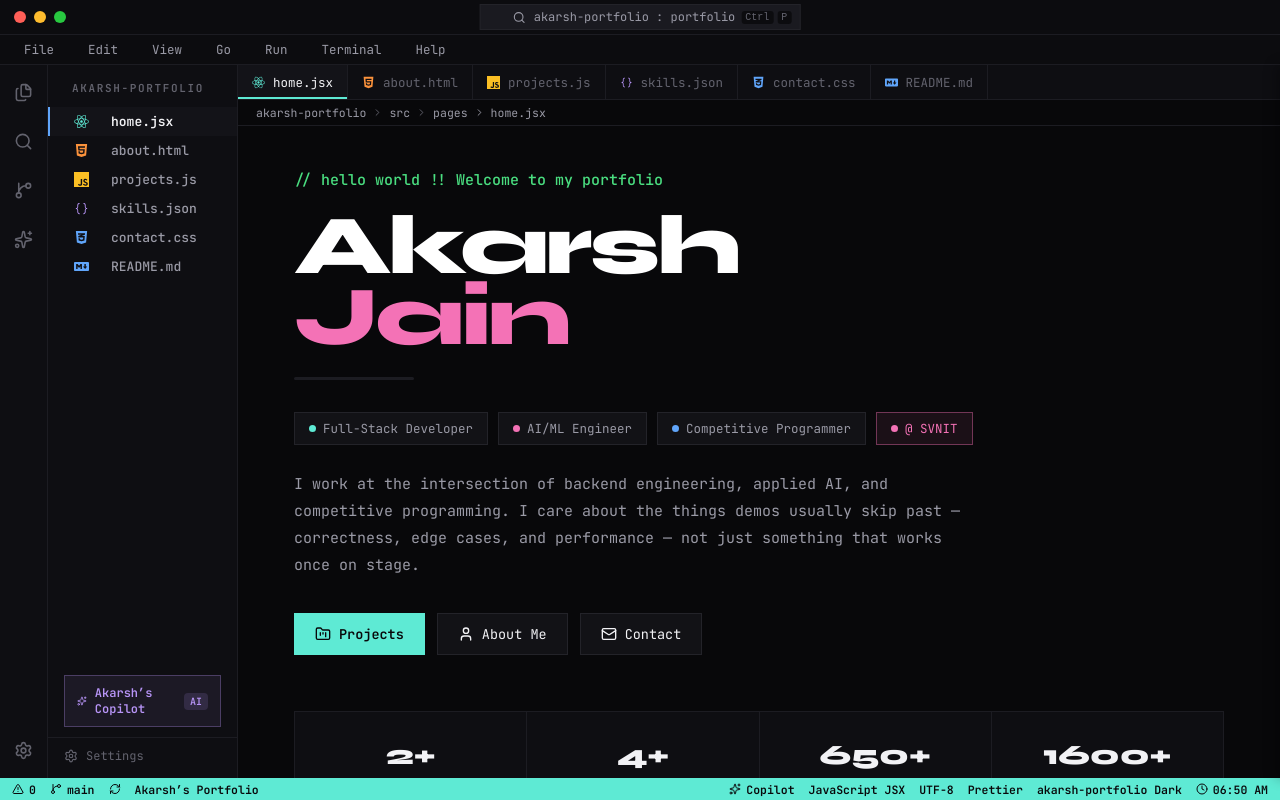
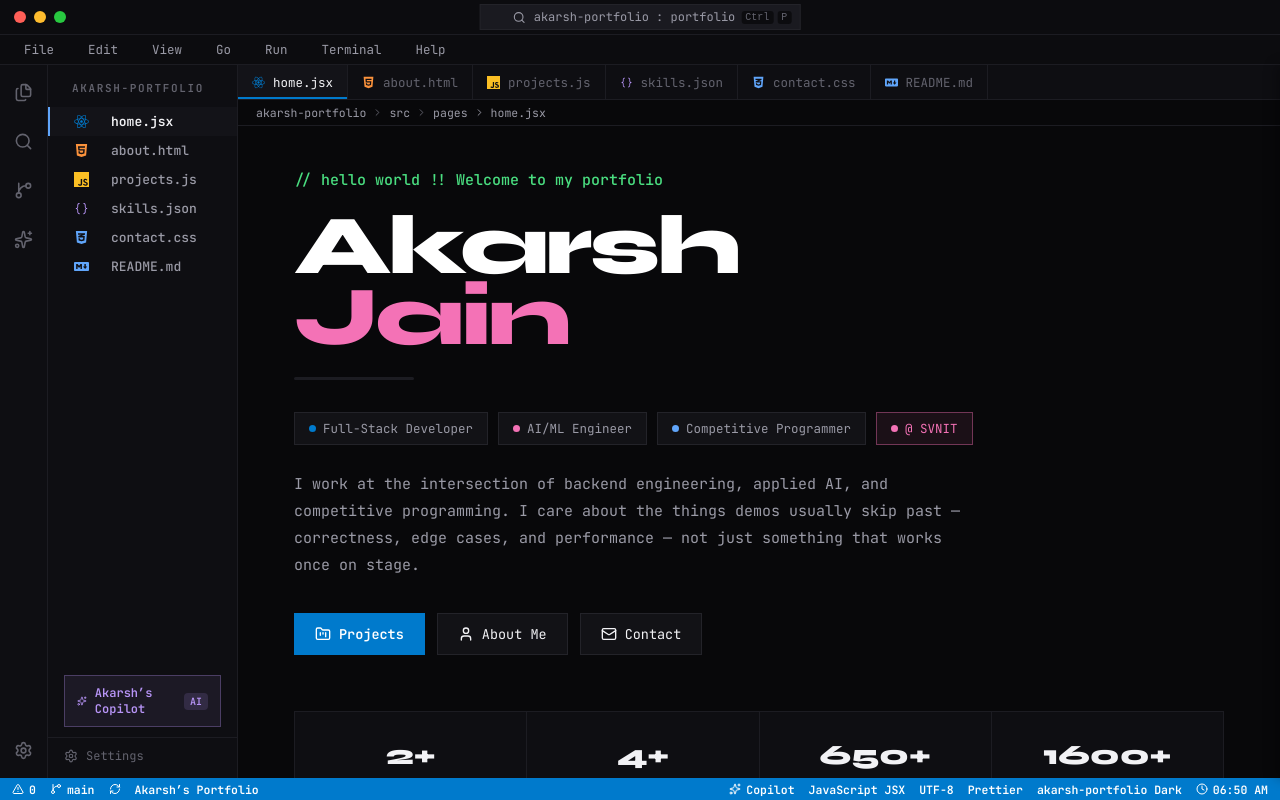
Before and after one commit to akarshjain05/portfolio, a React (Vite) app: page / in a window 1280 px wide. Built offline with nearby package versions, Linux system fonts and the light colour scheme.

Commit message:
style: replace cyan accent color with standard ide blue

```diff
--- a/src/components/icons.jsx
+++ b/src/components/icons.jsx
@@ -18,7 +18,7 @@ const FILE_ICONS = {
 };
 
 const FILE_COLORS = {
-  component: "#5eead4",
+  component: "#007acc",
   html: "#fb923c",
   js: "#fbbf24",
   json: "#b794f6",
--- a/src/index.css
+++ b/src/index.css
@@ -17,7 +17,7 @@
   --text-muted: #63636e;
   --comment: #6a9955;
 
-  --cyan: #5eead4;
+  --cyan: #007acc;
   --pink: #f472b6;
   --purple: #b794f6;
   --orange: #fb923c;
@@ -63,7 +63,7 @@ ul { list-style: none; margin: 0; padding: 0; }
 h1, h2, h3, h4, p { margin: 0; }
 img, svg { display: block; }
 
-::selection { background: var(--cyan); color: #08080a; }
+::selection { background: var(--cyan); color: #ffffff; }
 
 /* scrollbars */
 * { scrollbar-width: thin; scrollbar-color: var(--border) transparent; }
@@ -178,8 +178,8 @@ img, svg { display: block; }
   font-size: 13px;
   color: var(--text-secondary);
 }
-.menu-option:hover { background: var(--cyan); color: #08080a; }
-.menu-option:hover .menu-shortcut { color: #08080a; opacity: 0.8; }
+.menu-option:hover { background: var(--blue); color: #ffffff; }
+.menu-option:hover .menu-shortcut { color: #ffffff; opacity: 0.8; }
 .menu-shortcut { color: var(--text-muted); font-size: 11px; }
 .menu-divider { height: 1px; background: var(--border-soft); margin: 6px 0; }
 
@@ -392,10 +392,10 @@ img, svg { display: block; }
 }
 .copilot-drawer__input:focus {
   outline: none;
-  border-color: var(--cyan);
+  border-color: var(--blue);
 }
 .copilot-drawer__send {
-  background: var(--cyan);
+  background: var(--blue);
   color: #08080a;
   border: none;
   padding: 8px 12px;
@@ -679,7 +679,7 @@ img, svg { display: block; }
   justify-content: space-between;
   padding: 0 12px;
   background: var(--cyan);
-  color: #08080a;
+  color: #ffffff;
   font-size: 11.5px;
   font-weight: 600;
   gap: 12px;
@@ -767,8 +767,8 @@ img, svg { display: block; }
   transition: transform 0.12s ease, border-color 0.12s ease, background 0.12s ease;
 }
 .btn:hover { transform: translateY(-1px); border-color: #34343e; background: var(--bg-elevated); }
-.btn--primary { background: var(--cyan); color: #08080a; border-color: var(--cyan); font-weight: 600; }
-.btn--primary:hover { background: #7ff2e2; }
+.btn--primary { background: var(--cyan); color: #ffffff; border-color: var(--cyan); font-weight: 600; }
+.btn--primary:hover { background: #005a9e; }
 
 .stat-grid { display: grid; grid-template-columns: repeat(4, 1fr); gap: 1px; background: var(--border-soft); border: 1px solid var(--border-soft); border-radius: var(--radius-md); overflow: hidden; margin-bottom: 50px; }
 .stat-card { background: var(--bg-panel); padding: 26px 18px; text-align: center; }
--- a/src/pages/About.jsx
+++ b/src/pages/About.jsx
@@ -36,7 +36,7 @@ export default function About() {
           <div className="edu-card" key={edu.school}>
             <div className="edu-card__top">
               <span className="edu-card__school">
-                <GraduationCap size={17} color="#5eead4" />
+                <GraduationCap size={17} color="#007acc" />
                 {edu.school}
               </span>
               <span className="edu-card__period">{edu.period}</span>
--- a/src/pages/Home.jsx
+++ b/src/pages/Home.jsx
@@ -22,7 +22,7 @@ export default function Home() {
 
       <div className="badge-row">
         {profile.roles.map((role, idx) => {
-          const dotColors = ["#5eead4", "#f472b6", "#60a5fa"];
+          const dotColors = ["#007acc", "#f472b6", "#60a5fa"];
           return (
             <span className="badge" key={role}>
               <span className="badge__dot" style={{ background: dotColors[idx % dotColors.length] }} />
--- a/src/pages/Skills.jsx
+++ b/src/pages/Skills.jsx
@@ -6,7 +6,7 @@ const BAR_COLORS = [
   "#f472b6", // pink
   "#fb923c", // orange
   "#fbbf24", // yellow
-  "#5eead4", // cyan
+  "#007acc", // blue
   "#b794f6", // purple
   "#60a5fa", // blue
   "#4ade80", // green
```
